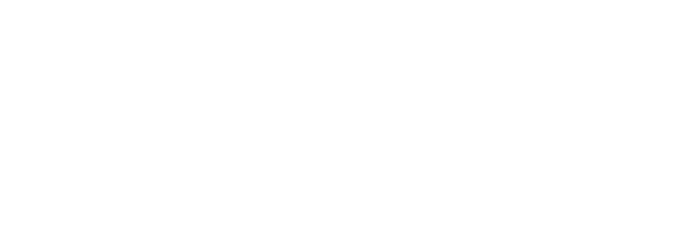
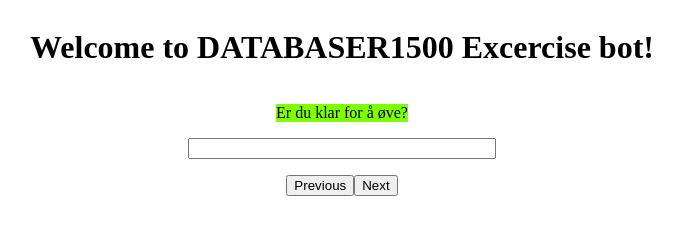
Before and after one commit to Toboror/DATABASER1500Excercise, a plain HTML site: page index.html in a window 1280 px wide. Shown: the whole page, without its empty margins (298-980 px from the left). Drawn offline with Linux system fonts and the light colour scheme.

Commit message:
Added some functionality to the next button

```diff
--- a/index.html
+++ b/index.html
@@ -2,12 +2,33 @@
 <html lang="en">
 <head>
     <meta charset="UTF-8">
-    <title>Title</title>
-    <link href="stylesheet/styles.css">
+    <title>Exercise</title>
+    <link rel="stylesheet" href="stylesheet/styles.css">
 </head>
 <body>
 
 <script src="js/main.js"></script>
 
+<div class="mainHeader">
+    <h1>Welcome to DATABASER1500 Excercise bot!</h1>
+</div>
+
+<div class="qNinput">
+    <p id="question">Er du klar for å øve?</p>
+</div>
+<div class="qNinput">
+    <input id="input">
+</div>
+
+<p id="correctAns"></p>
+
+<p id="wrongAns"></p>
+
+<div class="buttons">
+    <button id="previousQ">Previous</button>
+    <button id="nextQ" onclick="nextQ()">Next</button>
+</div>
+
+
 </body>
 </html>
--- a/js/main.js
+++ b/js/main.js
@@ -0,0 +1,24 @@
+let q1 = "Hva avgjør om en database er på 1NF?";
+let q2 = "Hva avgjør om en database er på 2NF?";
+let q3 = "Hva avgjør om en database er på 3NF?";
+
+const questions = [q1, q2, q3];
+
+let counter = 0;
+
+//Print next question when Next button is clicked
+function nextQ() {
+
+    let clicked = true;
+
+    while (clicked) {
+        for (let i = counter; clicked === true; i++) {
+            document.getElementById("question").innerHTML = questions[i];
+            counter++;
+            clicked = false;
+            if (i === questions.length) {
+                document.getElementById("question").innerHTML = "Det finnes ikke flere spørsmål!";
+            }
+        }
+    }
+}
--- a/stylesheet/styles.css
+++ b/stylesheet/styles.css
@@ -0,0 +1,19 @@
+.mainHeader {
+    display: flex;
+    justify-content: center;
+    align-items: center;
+}
+
+#question {
+    background-color: chartreuse;
+}
+
+.qNinput, .buttons {
+    display: flex;
+    justify-content: center;
+    align-items: center;
+}
+
+#input {
+    width: 300px;
+}
```
Also changed, not shown: 1 other file.
